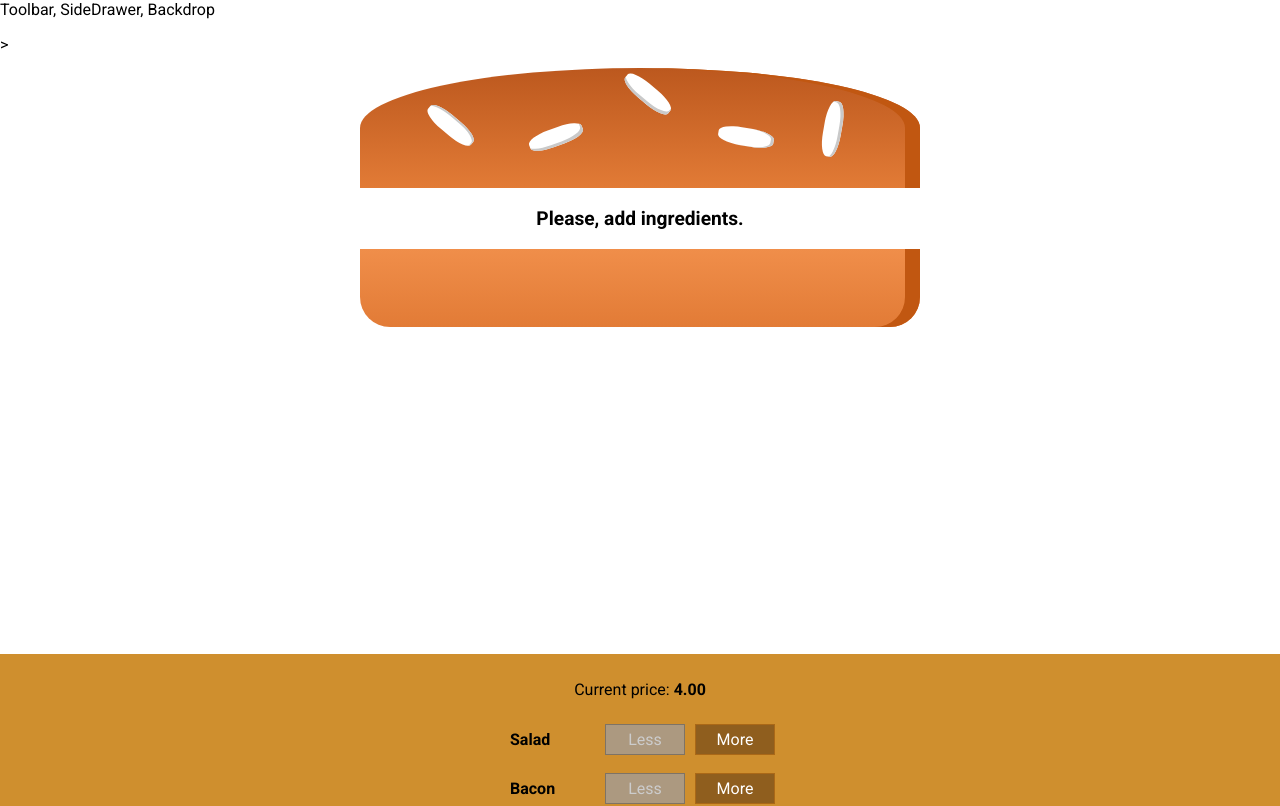
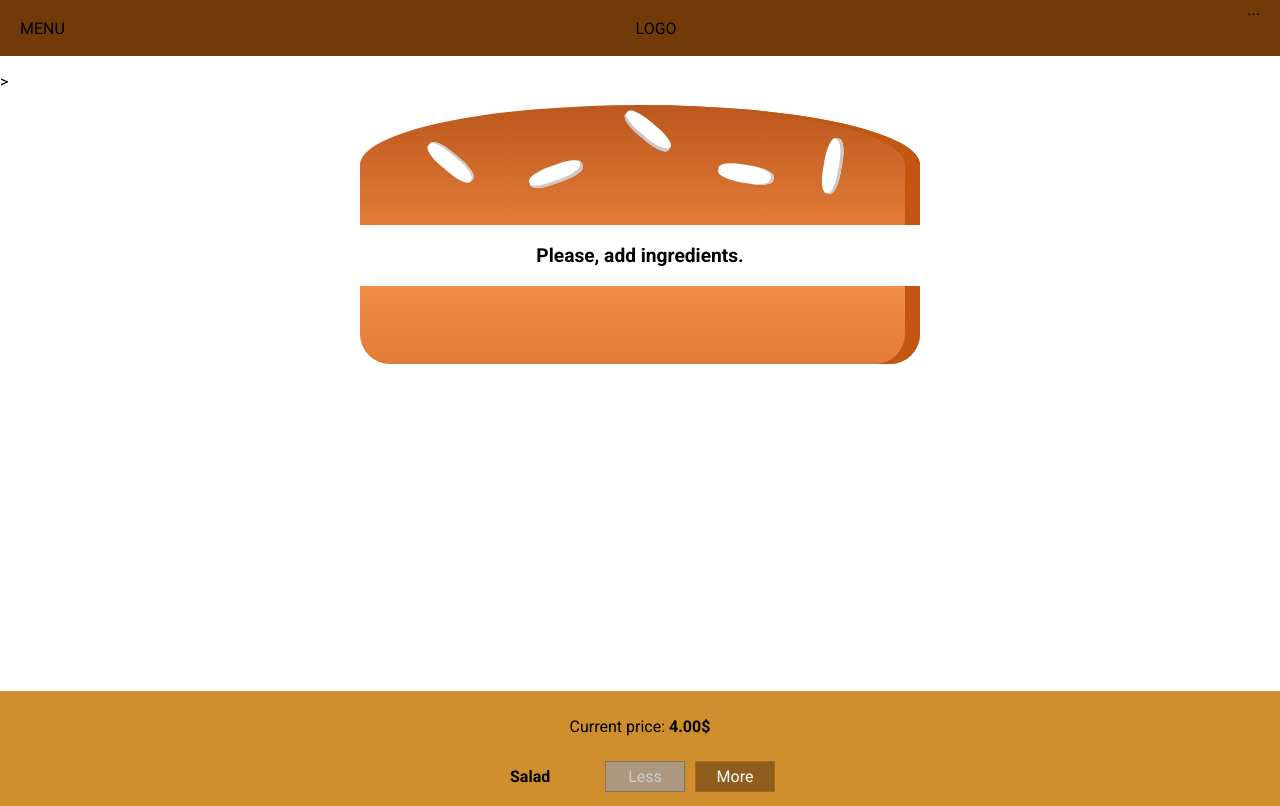
Before and after one commit to bartlomiejwiejak/burger-project, a React (Create React App) app: page / in a window 1280 px wide. Shown: the top 806 px of the page. Built offline with nearby package versions, Linux system fonts and the light colour scheme.

Commit message:
Toolbar layout

```diff
--- a/src/components/Burger/BuildControls/BuildControls.js
+++ b/src/components/Burger/BuildControls/BuildControls.js
@@ -11,7 +11,7 @@ const controls = [
 const buildControls = (props) => {
   return (
     <div className='BuildControls'>
-      <p>Current price: <strong>{props.price.toFixed(2)}</strong></p>
+      <p>Current price: <strong>{props.price.toFixed(2)}$</strong></p>
       {controls.map(item => (
         <BuildControl disabled={props.disabled[item.type]} add={props.addIngredient} remove={props.removeIngredient} label={item.label} key={item.label} type={item.type} />
       ))}
--- a/src/components/Burger/OrderSummary/OrderSummary.js
+++ b/src/components/Burger/OrderSummary/OrderSummary.js
@@ -11,7 +11,7 @@ const OrderSumamry = (props) => {
       <ul>
         {ingredientSummary}
       </ul>
-      <p><strong>{props.price}$</strong></p>
+      <p><strong>Total price: {props.price.toFixed(2)}$</strong></p>
       <p>Continue to Checkout?</p>
       <Button btnType='Success' click={props.continuePurchase}>CONTINUE</Button>
       <Button btnType='Danger' click={props.cancelPurchase}>CANCEL</Button>
--- a/src/components/Layout/Layout.js
+++ b/src/components/Layout/Layout.js
@@ -1,9 +1,10 @@
 import React from 'react';
 import Auxiliary from '../../hoc/Auxiliary';
 import './Layout.scss';
+import Toolbar from '../Navigation/Toolbar/Toolbar';
 const Layout = (props) => (
   <Auxiliary>
-    <div>Toolbar, SideDrawer, Backdrop</div>
+    <Toolbar />
     <main>
       {props.children}
     </main>
--- a/src/components/Layout/Layout.scss
+++ b/src/components/Layout/Layout.scss
@@ -1,3 +1,3 @@
 main {
-  margin-top: 16px;
+  margin-top: 72px;
 }
--- /dev/null
+++ b/src/components/Navigation/Toolbar/Toolbar.css
@@ -0,0 +1,18 @@
+.Toolbar {
+  height: 56px;
+  width: 100%;
+  position: fixed;
+  top: 0;
+  left: 0;
+  background-color: #703B09;
+  display: flex;
+  justify-content: space-between;
+  align-items: center;
+  padding: 0 20px;
+  box-sizing: border-box;
+  z-index: 90;
+}
+
+.Toolbar nav {
+  height: 100%;
+}
--- /dev/null
+++ b/src/components/Navigation/Toolbar/Toolbar.js
@@ -0,0 +1,15 @@
+import React from 'react';
+import './Toolbar.css';
+const Toolbar = () => {
+  return (
+    <header className='Toolbar'>
+      <div>MENU</div>
+      <div>LOGO</div>
+      <nav>
+        ...
+     </nav>
+    </header>
+  );
+}
+
+export default Toolbar;
```
